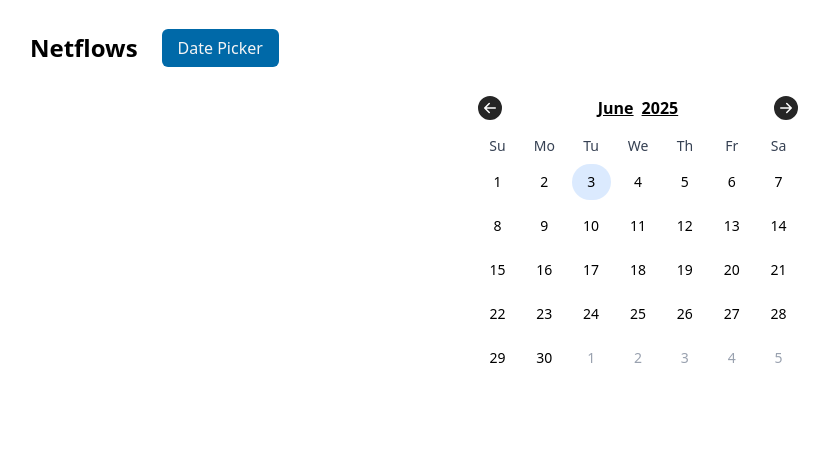
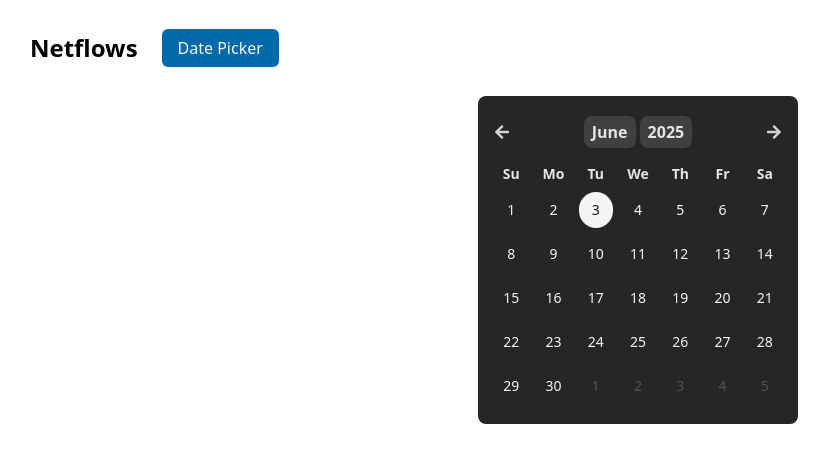
Before and after one commit to flowz0/netflows-ui-library, a Next.js app: page /date-picker in a window 1280 px wide. Shown: the top 462 px of the page, without its empty margins (2-831 px from the left). Built offline with nearby package versions, Linux system fonts and the light colour scheme.

Commit message:
optimize and improve DatePicker, MonthSelector, & YearSelector components

```diff
--- a/app/components/date-picker/DatePicker.tsx
+++ b/app/components/date-picker/DatePicker.tsx
@@ -6,7 +6,8 @@ import { MonthSelector } from "./MonthSelector";
 import { YearSelector } from "./YearSelector";
 import { format, isToday, isSameMonth, isSameDay } from "date-fns";
 
-import { BsFillArrowLeftCircleFill, BsFillArrowRightCircleFill } from "react-icons/bs";
+import { FaArrowLeft, FaArrowRight } from "react-icons/fa";
+import { IoIosClose } from "react-icons/io";
 
 export const DatePicker = () => {
   const {
@@ -54,34 +55,34 @@ export const DatePicker = () => {
   }, [setShowMonthSelector, setShowYearSelector]);
 
   return (
-    <div ref={datePickerRef} className="max-w-80 mx-auto">
+    <div ref={datePickerRef} className="bg-neutral-800 rounded-lg py-5 px-4 max-w-80 mx-auto">
       {/* Header */}
       <div className="flex justify-between items-center mb-4">
         <button onClick={prevMonth}>
-          <BsFillArrowLeftCircleFill className="text-neutral-800 w-6 h-6 cursor-pointer" />
+          <FaArrowLeft className="text-neutral-300 w-4 h-4 cursor-pointer transition-colors duration-300 ease-in-out hover:text-neutral-100" />
         </button>
-        <div className="flex gap-2">
+        <div className="flex gap-1">
           <button
             onClick={() => {
               setShowMonthSelector((prev) => !prev);
               setShowYearSelector(false);
             }}
-            className="font-semibold underline cursor-pointer"
+            className="bg-neutral-700 text-neutral-200 rounded-lg px-2 py-1 font-semibold cursor-pointer transition-colors duration-300 ease-in-out hover:bg-neutral-600"
           >
-            {format(currentMonth, "MMMM")}
+            {showMonthSelector ? <IoIosClose className="w-6 h-6" /> : format(currentMonth, "MMMM")}
           </button>
           <button
             onClick={() => {
               setShowYearSelector((prev) => !prev);
               setShowMonthSelector(false);
             }}
-            className="font-semibold underline cursor-pointer"
+            className="bg-neutral-700 text-neutral-200 rounded-lg px-2 py-1 font-semibold cursor-pointer transition-colors duration-300 ease-in-out hover:bg-neutral-600"
           >
-            {format(currentMonth, "yyyy")}
+            {showYearSelector ? <IoIosClose className="w-6 h-6" /> : format(currentMonth, "yyyy")}
           </button>
         </div>
         <button onClick={nextMonth}>
-          <BsFillArrowRightCircleFill className="text-neutral-800 w-6 h-6 cursor-pointer" />
+          <FaArrowRight className="text-neutral-300 w-4 h-4 cursor-pointer transition-colors duration-300 ease-in-out hover:text-neutral-100" />
         </button>
       </div>
 
@@ -97,7 +98,7 @@ export const DatePicker = () => {
         />
       ) : (
         <>
-          <div className="grid grid-cols-7 gap-2 text-center font-medium text-sm text-gray-700 mb-2">
+          <div className="grid grid-cols-7 gap-2 text-center font-semibold text-sm text-neutral-200 mb-2">
             {["Su", "Mo", "Tu", "We", "Th", "Fr", "Sa"].map((d) => (
               <div key={d}>{d}</div>
             ))}
@@ -111,11 +112,11 @@ export const DatePicker = () => {
                   key={day.toISOString()}
                   onClick={() => selectDate(day)}
                   className={`p-2 rounded-full transition cursor-pointer
-                    ${isToday(day) ? "bg-blue-100" : ""}
+                    ${isToday(day) ? "bg-neutral-100 text-neutral-900" : ""}
                     ${selectedDate && isSameDay(day, selectedDate)
-                      ? "bg-blue-500 text-white"
-                      : "hover:bg-blue-200"}
-                    ${!isCurrentMonth ? "text-gray-400" : ""}
+                      ? "bg-neutral-500 text-neutral-100"
+                      : "hover:bg-neutral-700"}
+                    ${!isCurrentMonth ? "text-neutral-600" : "text-neutral-100"}
                   `}
                 >
                   {format(day, "d")}
@@ -127,7 +128,7 @@ export const DatePicker = () => {
       )}
 
       {selectedDate && (
-        <p className="mt-4 text-center text-sm text-gray-600">
+        <p className="mt-6 text-center text-sm text-neutral-500">
           Selected: {format(selectedDate, "PPP")}
         </p>
       )}
--- a/app/components/date-picker/MonthSelector.tsx
+++ b/app/components/date-picker/MonthSelector.tsx
@@ -14,10 +14,10 @@ export const MonthSelector = ({ onSelect, selectedMonthIndex }: Props) => (
       <button
         key={month}
         onClick={() => onSelect(index)}
-        className={`px-2 py-2 rounded transition cursor-pointer
+        className={`px-2 py-2 rounded-lg transition-colors duration-300 ease-in-out cursor-pointer
           ${index === selectedMonthIndex
-            ? "bg-blue-500 text-white"
-            : "hover:bg-blue-100"}`}
+            ? "bg-neutral-100 text-neutral-900"
+            : "text-neutral-200 hover:bg-neutral-700"}`}
       >
         {month}
       </button>
--- a/app/components/date-picker/YearSelector.tsx
+++ b/app/components/date-picker/YearSelector.tsx
@@ -26,17 +26,17 @@ export const YearSelector = ({ onSelect, selectedYear }: Props) => {
   return (
     <div
       ref={listRef}
-      className="grid grid-cols-4 gap-2 max-h-48 overflow-y-auto text-sm"
+      className="grid grid-cols-4 gap-2 pr-1 max-h-48 overflow-y-auto text-sm [&::-webkit-scrollbar]:w-2 [&::-webkit-scrollbar-track]:bg-neutral-300 [&::-webkit-scrollbar-track]:rounded-lg [&::-webkit-scrollbar-thumb]:bg-neutral-600 [&::-webkit-scrollbar-thumb]:rounded-full dark:[&::-webkit-scrollbar-track]:bg-neutral-700 dark:[&::-webkit-scrollbar-thumb]:bg-neutral-400"
     >
       {years.map((year) => (
         <button
           key={year}
           data-year={year}
           onClick={() => onSelect(year)}
-          className={`px-2 py-2 rounded text-center transition cursor-pointer
+          className={`px-2 py-2 rounded-lg text-center transition-colors duration-300 ease-in-out cursor-pointer
             ${year === selectedYear
-              ? "bg-blue-500 text-white"
-              : "hover:bg-blue-100"}`}
+              ? "bg-neutral-100 text-neutral-900"
+              : "text-neutral-200 hover:bg-neutral-700"}`}
         >
           {year}
         </button>
```
